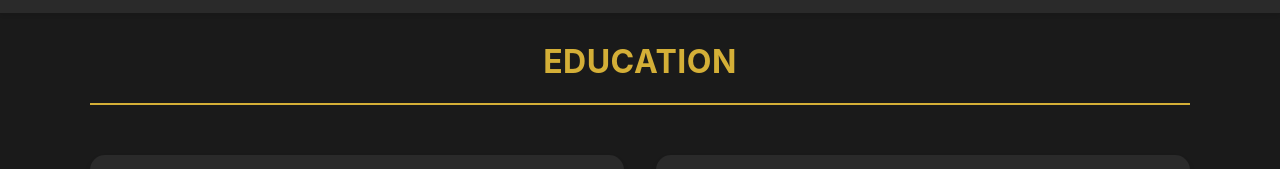
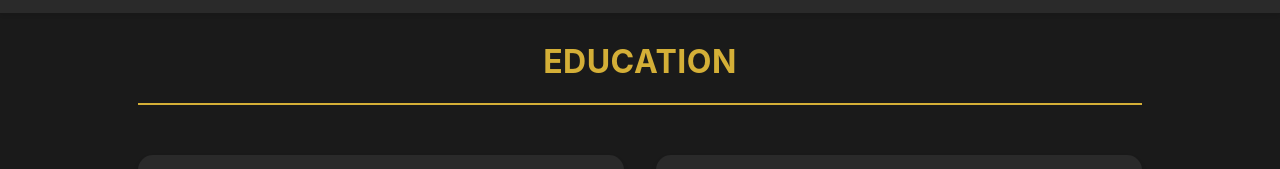
Before and after one commit to Chandini149/Portfolio_site, a plain HTML site: page education.html in a window 1280 px wide. Shown: the part 62-231 px from the top of the page. Drawn offline with nearby package versions, Linux system fonts and the light colour scheme.

Commit message:
education.html

```diff
--- a/education.html
+++ b/education.html
@@ -30,7 +30,9 @@
         }
 
         .main-content {
-            padding-top: 2rem;
+            padding: 3rem;
+            max-width: 1200px;
+            margin: 0 auto;
         }
 
         .container {
@@ -86,7 +88,7 @@
         .section-title {
     color: var(--accent-gold);
     border-bottom: 2px solid var(--accent-gold);
-    padding: 1rem;
+    padding-bottom: 1rem;
     margin-bottom: 2rem;
     font-size: 2.5rem;
     font-weight: 700;
```
